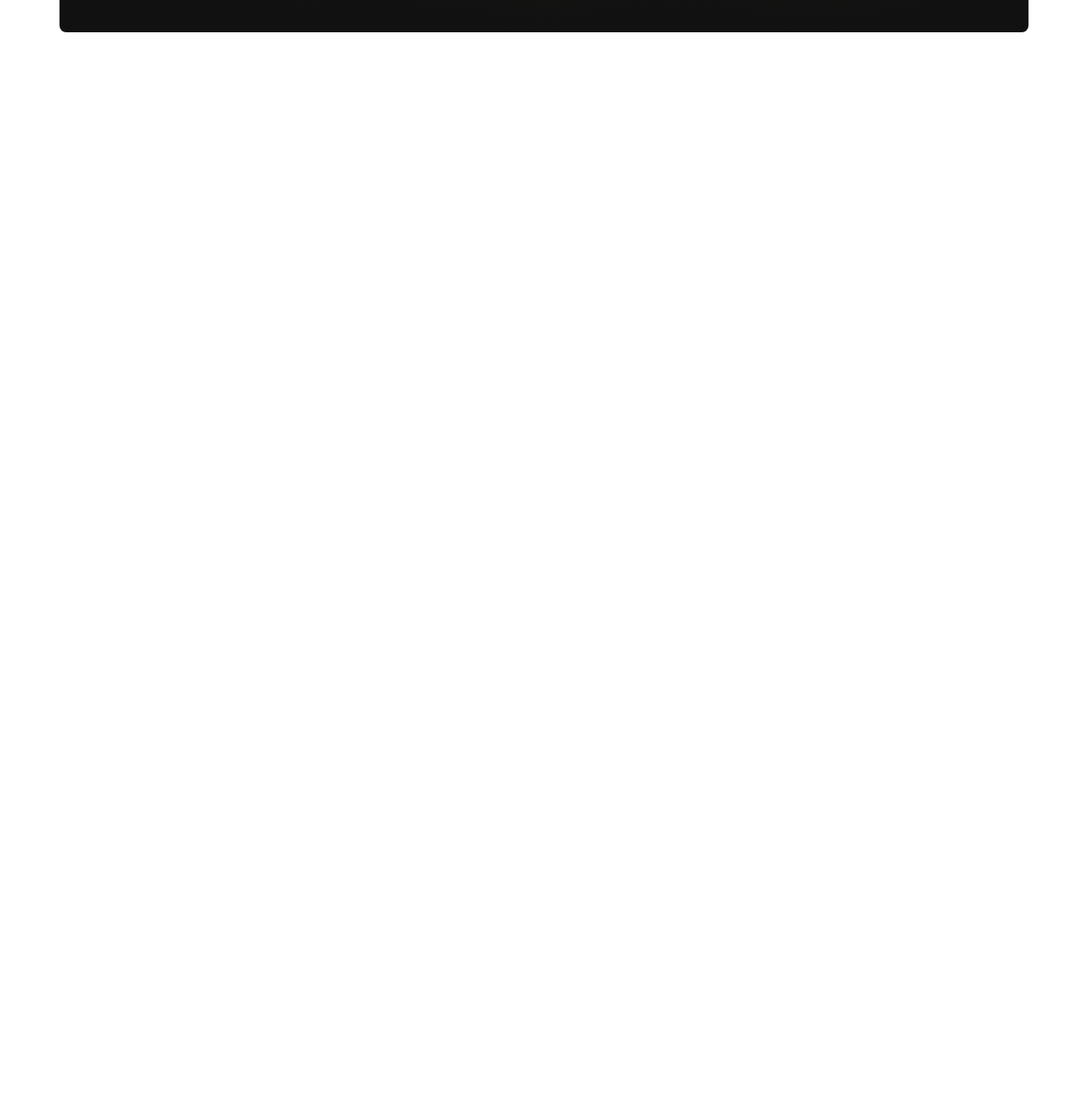
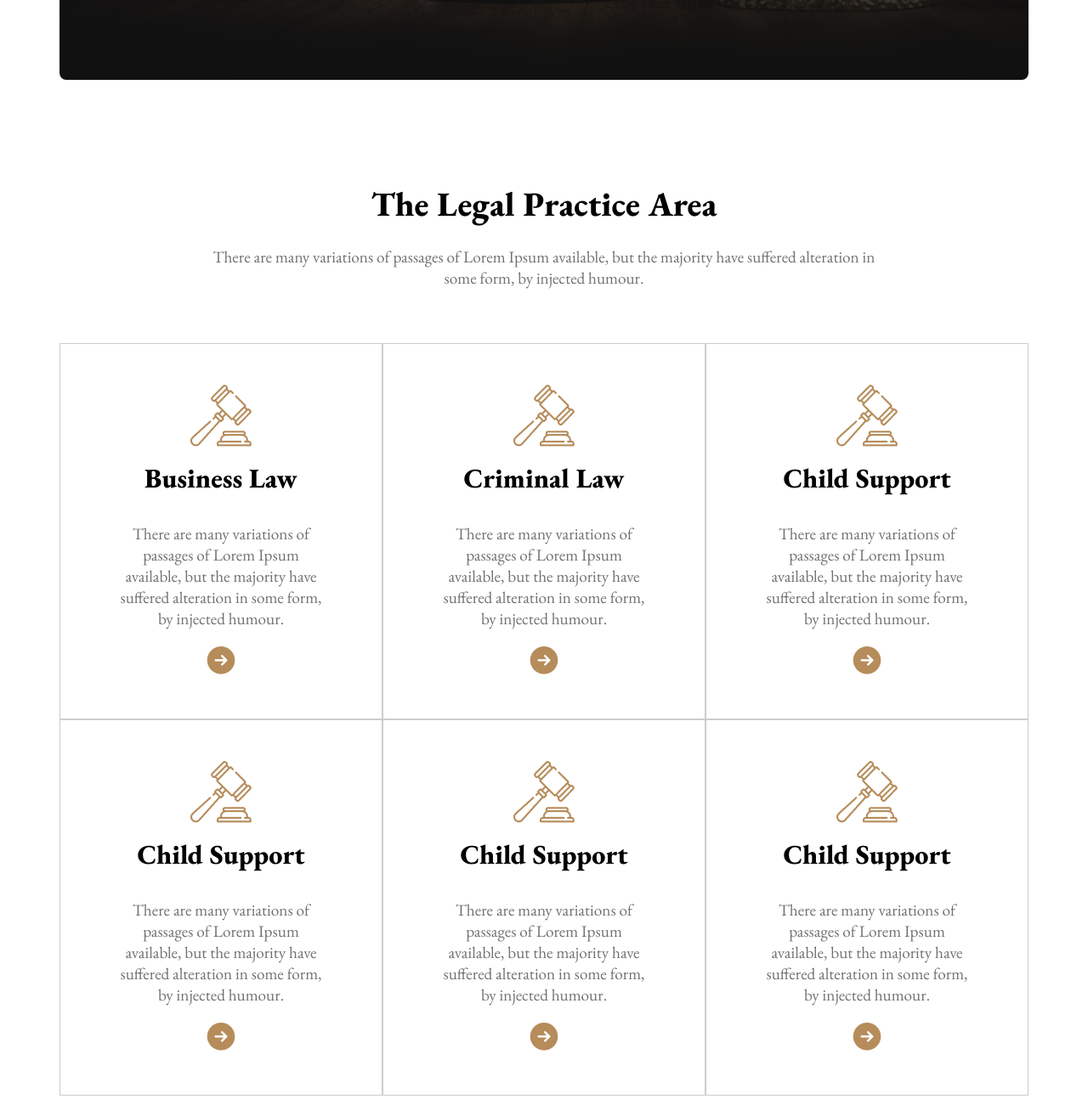
Before and after one commit to Adnan7576/legal-solution, a plain HTML site: page index.html in a window 1280 px wide. Shown: the part 658-1952 px from the top of the page at 85% size. Before the commit the page ends 800 px from the top, so only its background shows below. Drawn offline with nearby package versions, Linux system fonts and the light colour scheme.

Commit message:
Service Section Add

```diff
--- a/index.html
+++ b/index.html
@@ -1,34 +1,137 @@
 <!DOCTYPE html>
 <html lang="en">
   <head>
-    <meta charset="UTF-8">
-    <meta name="viewport" content="width=device-width, initial-scale=1.0">
+    <meta charset="UTF-8" />
+    <meta name="viewport" content="width=device-width, initial-scale=1.0" />
     <title>Conceptancy</title>
-    <link rel="stylesheet" href="styles/style.css">
+    <link rel="stylesheet" href="styles/style.css" />
   </head>
   <body>
     <header class="">
       <nav class="navbar display-flex">
-            <img src="images/logo2.png" alt="logo" srcset="">
+        <img src="images/logo2.png" alt="logo" srcset="" />
         <ul class="nav-links display-flex">
           <!-- li.nav-item*4>a.nav-link -->
-                <li class="nav-item"><a href="" class="nav-link text-gray">Home</a></li>
-                <li class="nav-item"><a href="" class="nav-link text-gray">Services</a></li>
-                <li class="nav-item"><a href="" class="nav-link text-gray">Cases</a></li>
-                <li class="nav-item"><a href="" class="nav-link text-gray">Contact Us</a></li>
+          <li class="nav-item">
+            <a href="" class="nav-link text-gray">Home</a>
+          </li>
+          <li class="nav-item">
+            <a href="" class="nav-link text-gray">Services</a>
+          </li>
+          <li class="nav-item">
+            <a href="" class="nav-link text-gray">Cases</a>
+          </li>
+          <li class="nav-item">
+            <a href="" class="nav-link text-gray">Contact Us</a>
+          </li>
         </ul>
         <button class="btn-primary">Free Consultation</button>
       </nav>
     </header>
 
     <main>
+      <!-- hero section start -->
       <section class="hero">
         <div class="hero-content">
           <h1 class="hero-title">We Provide Effective Legal Solutions</h1>
-                <p class="hero-description">There are many variations of passages of Lorem Ipsum available, but the majority have suffered alteration in some form, by injected humour.</p>
+          <p class="hero-description">
+            There are many variations of passages of Lorem Ipsum available, but
+            the majority have suffered alteration in some form, by injected
+            humour.
+          </p>
           <button class="btn-primary">Contact Us</button>
         </div>
       </section>
+      <!-- hero section end-->
+
+      <!-- service section start -->
+
+      <section class="lpa-section">
+        <h3>The Legal Practice Area</h3>
+        <p>
+          There are many variations of passages of Lorem Ipsum available, but
+          the majority have suffered alteration in some form, by injected
+          humour.
+        </p>
+        <div class="cards">
+          <div class="card">
+            <img class="card-img" src="images/business.png" alt="" />
+            <h3>Business Law</h3>
+            <p>
+              There are many variations of passages of Lorem Ipsum available,
+              but the majority have suffered alteration in some form, by
+              injected humour.
+            </p>
+            <img src="images/Frame.png" alt="" srcset="" />
+          </div>
+          <div class="card">
+            <img class="card-img" src="images/business.png" alt="" />
+            <h3>Criminal Law</h3>
+            <p>
+              There are many variations of passages of Lorem Ipsum available,
+              but the majority have suffered alteration in some form, by
+              injected humour.
+            </p>
+            <img src="images/Frame.png" alt="" srcset="" />
+          </div>
+          <div class="card">
+            <img class="card-img" src="images/business.png" alt="" />
+            <h3>Child Support</h3>
+            <p>
+              There are many variations of passages of Lorem Ipsum available,
+              but the majority have suffered alteration in some form, by
+              injected humour.
+            </p>
+            <img src="images/Frame.png" alt="" srcset="" />
+          </div>
+          <div class="card">
+            <img class="card-img" src="images/business.png" alt="" />
+            <h3>Child Support</h3>
+            <p>
+              There are many variations of passages of Lorem Ipsum available,
+              but the majority have suffered alteration in some form, by
+              injected humour.
+            </p>
+            <img src="images/Frame.png" alt="" srcset="" />
+          </div>
+          <div class="card">
+            <img class="card-img" src="images/business.png" alt="" />
+            <h3>Child Support</h3>
+            <p>
+              There are many variations of passages of Lorem Ipsum available,
+              but the majority have suffered alteration in some form, by
+              injected humour.
+            </p>
+            <img src="images/Frame.png" alt="" srcset="" />
+          </div>
+          <div class="card">
+            <img class="card-img" src="images/business.png" alt="" />
+            <h3>Child Support</h3>
+            <p>
+              There are many variations of passages of Lorem Ipsum available,
+              but the majority have suffered alteration in some form, by
+              injected humour.
+            </p>
+            <img src="images/Frame.png" alt="" srcset="" />
+          </div>
+        </div>
+      </section>
+
+      <!-- service section end -->
+
+      <!-- testimonial section start -->
+
+      <section class="lpa-section">
+        <h3>What Our Client Say</h3>
+        <p>
+          There are many variations of passages of Lorem Ipsum available, but
+          the majority have suffered alteration in some form, by injected
+          humour.
+        </p>
+
+      </section>
+
+      <!-- testimonial section end -->
     </main>
   </body>
 </html>
--- a/styles/style.css
+++ b/styles/style.css
@@ -1,4 +1,4 @@
-@import url('https://fonts.googleapis.com/css2?family=EB+Garamond:ital,wght@0,400..800;1,400..800&display=swap');
+@import url("https://fonts.googleapis.com/css2?family=EB+Garamond:ital,wght@0,400..800;1,400..800&display=swap");
 
 .work-sans-font {
   font-family: "EB Garamond", sans-serif;
@@ -7,37 +7,37 @@
   font-style: normal;
 }
 
-body{
+body {
   margin: 0;
   padding: 0;
   font-family: "EB Garamond", sans-serif;
 }
 /* shared styles */
-.display-flex{
+.display-flex {
   display: flex;
 }
 
-.text-primary{
-    color: #FF900E;
+.text-primary {
+  color: #ff900e;
 }
 
 /* dark 02 */
-.text-gray{
+.text-gray {
   color: #424242;
 }
 
 /* dark03 */
-.text-light-gray{
+.text-light-gray {
   color: #727272;
 }
 
-.bg-light{
+.bg-light {
   background-color: rgba(255, 144, 14, 0.1);
 }
 
-.btn-primary{
+.btn-primary {
   font-family: "EB Garamond", sans-serif;
-    background-color: #B68C5A;
+  background-color: #b68c5a;
   color: white;
   padding: 16px 32px;
   font-size: 1.25rem;
@@ -46,63 +46,70 @@ body{
   border: none;
 }
 
-main{
+main {
   max-width: 1140px;
   margin: 0 auto;
 }
 
+section {
+  margin: 3.5rem 0;
+}
 
-
-.section-title{
+.section-title {
   font-size: 2.8rem;
   font-weight: 700;
 }
 
 /* header styles */
-header{
+header {
   max-width: 1140px;
   margin: 0 auto;
   padding: 1.5% 0;
 }
 
 /* navbar related styles */
-.navbar{
+.navbar {
   justify-content: space-between;
   align-items: center;
 }
 
-.brand{
+.brand {
   font-weight: 700;
   font-size: 3rem;
 }
-.nav-item{
+.nav-item {
   list-style: none;
   margin-right: 30px;
 }
 
-.nav-link{
+.nav-link {
   text-decoration: none;
   font-weight: 500;
 }
 
-.navbar, .banner{
+.navbar,
+.banner {
   max-width: 1440px;
   margin: 0 auto;
 }
 
-
 /* Hero styles */
-.hero{
-    border-radius: .5rem;
-  background-image:linear-gradient(180deg,rgba(17, 17, 17, 0) 0%, rgba(17, 17, 17, 1) 100%), url('../images/banner.png');
-  background-size: cover;      /* Cover the entire area */
+.hero {
+  border-radius: 0.5rem;
+  background-image: linear-gradient(
+      180deg,
+      rgba(17, 17, 17, 0) 0%,
+      rgba(17, 17, 17, 1) 100%
+    ),
+    url("../images/banner.png");
+  background-size: cover; /* Cover the entire area */
   background-position: center; /* Center the image */
   background-repeat: no-repeat;
   height: 75vh;
   color: white;
 }
 
-.hero-content{
+.hero-content {
   display: flex;
   flex-direction: column;
   justify-content: center;
@@ -111,14 +118,72 @@ header{
   height: 100%;
   padding: 0 15em;
 }
-.hero-title{
+.hero-title {
   font-size: 4.5rem;
   font-weight: 900;
   margin-bottom: 20px;
 }
-.hero-description{
+.hero-description {
   font-size: 1rem;
+}
 
+/* service styles */
+.lpa-section {
+  text-align: center;
+  margin: 7.5rem 0;
+}
+
+.lpa-section h3 {
+  font-size: 2.5rem;
+  font-weight: 800;
+  margin-bottom: 1.5rem;
+}
+
+.lpa-section p {
+  font-size: 1.2rem;
+  color: #707070;
+  max-width: 800px;
+  margin: 0 auto;
+  padding-bottom: 4rem;
+}
+.cards {
+  display: grid;
+  grid-template-columns: repeat(3, 1fr); /* Always 3 cards per row */
+  max-width: 1140px;
+  margin: 0 auto;
+  justify-items: center;
+  align-items: stretch;
+}
+.card {
+  border: 1px solid #ccc;
+  padding: 3rem;
+  display: flex;
+  flex-direction: column;
+  align-items: center;
+}
+.card:hover {
+  box-shadow: 0 4px 8px rgba(0, 0, 0, 0.2);
+  transition: transform 0.3s ease-in-out;
+  transform: translateY(-2px);
+  background: linear-gradient(
+    0deg,
+    rgba(204, 204, 204, 0) 0%,
+    rgba(204, 204, 204, 1) 100%
+  );
+}
+
+.card p {
+  text-align: center;
+  padding: 1rem;
+  color: #707070;
+}
+.card-img {
+  width: 4.5rem;
+}
+.card h3 {
+  font-size: 2rem;
+  font-weight: 800;
+  margin: 1rem 0;
 }
 
 /* responsive media query */
@@ -126,32 +191,31 @@ header{
   .navbar,
   .nav-links,
   .features,
-    .teams{
+  .teams {
     flex-direction: column;
   }
 
   .team-img-container,
   .facts-container,
-    .sponsor-companies
-    {
+  .sponsor-companies {
     grid-template-columns: 1fr;
   }
 
-    .facts-container{
+  .facts-container {
     justify-items: center;
     gap: 24px;
   }
 
-    .sponsor-companies{
+  .sponsor-companies {
     justify-items: center;
     gap: 50px;
   }
 
-    .our-features{
+  .our-features {
     margin-left: 20px;
   }
 
-    #experience-badge{
+  #experience-badge {
     margin-top: 20px;
     margin-left: 20px;
   }
@@ -159,20 +223,22 @@ header{
 
 /* medium size device */
 @media screen and (min-width: 576px) and (max-width: 992px) {
-    .teams, .features{
+  .teams,
+  .features {
     flex-direction: column;
   }
-    .our-features{
+  .our-features {
     margin: 50px auto;
   }
 
-    .sponsor-companies, .facts-container {
+  .sponsor-companies,
+  .facts-container {
     grid-template-columns: repeat(2, 1fr);
     gap: 50px;
     justify-items: center;
   }
 
-    #experience-badge{
+  #experience-badge {
     margin-top: 20px;
     margin-left: 20px;
   }
```
Lines whose indentation alone changed are shown as unchanged.
